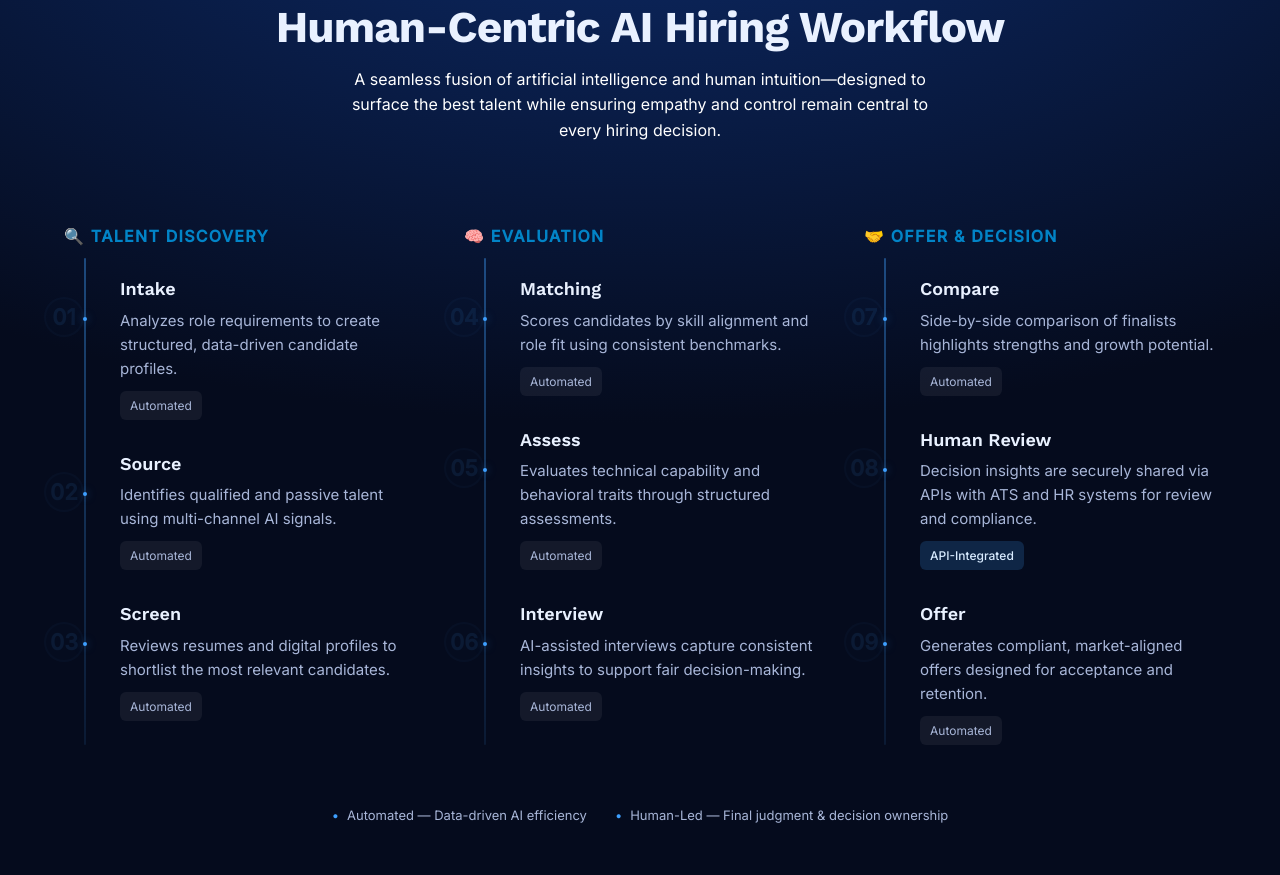
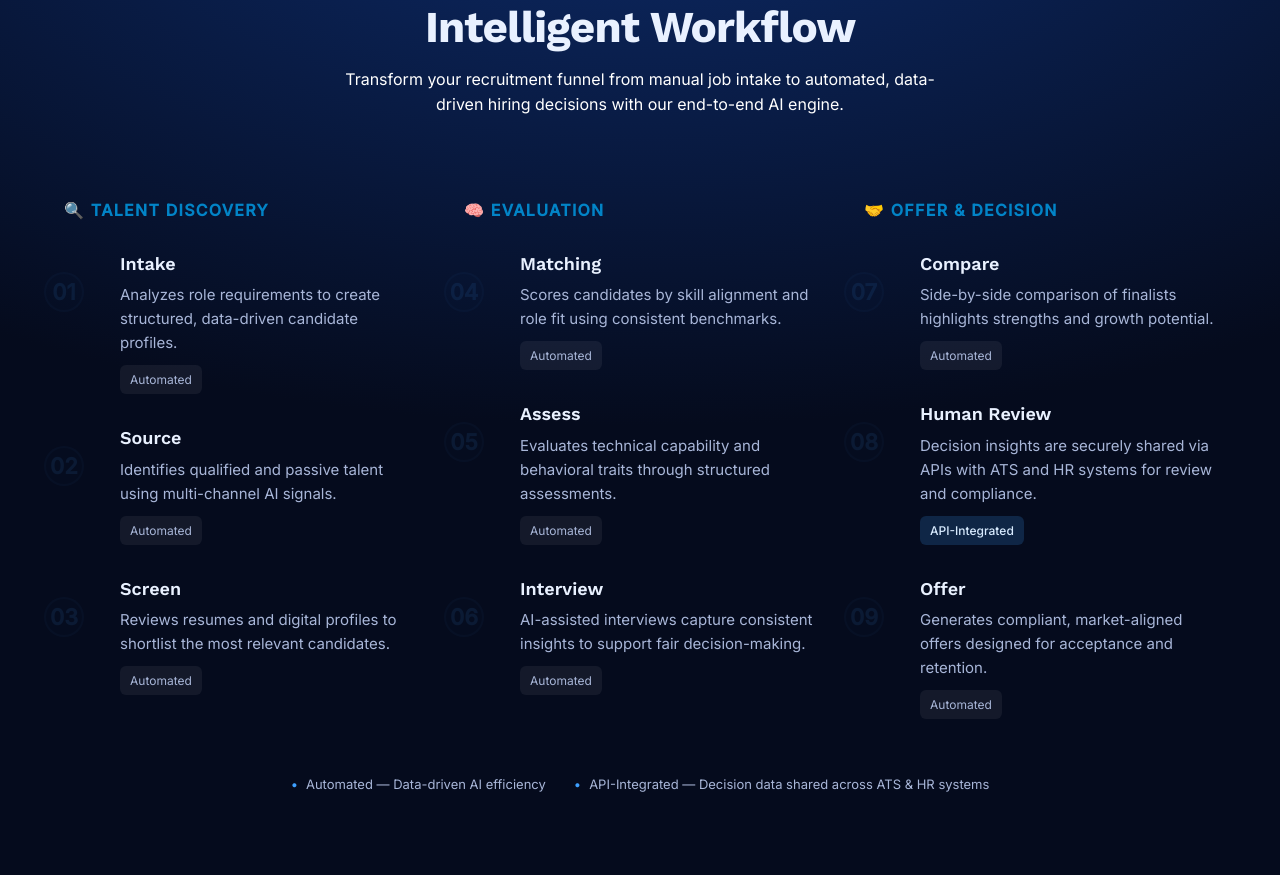
Before and after one commit to PragatikaRout1/aippointlandingpage, a website: page index.html in a window 1280 px wide. Shown: the part 2485-3360 px from the top of the page. Drawn offline with nearby package versions, Linux system fonts and the light colour scheme.

Commit message:
upated how it works and video hieght

```diff
--- a/index.html
+++ b/index.html
@@ -388,7 +388,8 @@
 .ai-features-image img,
 .ai-features-image video {
   width: 100%;
-  max-height: 420px;
+  max-height: 600px;
+  /* 420px */
   object-fit: contain;
   border-radius: 18px;
 }
@@ -806,10 +807,9 @@ document.addEventListener("keydown", (e) => {
 
     <div style="text-align:center;">
       <!-- <span class="badge">REFINING RECRUITMENT</span> -->
-      <h1 class="setup-title">Human-Centric AI Hiring Workflow</h1>
+      <h1 class="setup-title">Intelligent Workflow</h1>
       <p class="setup-subtitle" style="color: #fff;">
-        A seamless fusion of artificial intelligence and human intuition—designed to surface
-        the best talent while ensuring empathy and control remain central to every hiring decision.
+       Transform your recruitment funnel from manual job intake to automated, data-driven hiring decisions with our end-to-end AI engine.
       </p>
     </div>
 
@@ -933,7 +933,7 @@ Decision insights are securely shared via APIs with ATS and HR systems for revie
 
     <div class="legend">
       <span>Automated — Data-driven AI efficiency</span>
-      <span>Human-Led — Final judgment & decision ownership</span>
+      <span>API-Integrated — Decision data shared across ATS & HR systems</span>
     </div>
 
   </div>
@@ -1009,21 +1009,11 @@ Decision insights are securely shared via APIs with ATS and HR systems for revie
   color: #0284C7;
   margin-bottom: 28px;
   font-weight: 600;
+  text-align: center;
 }
 
 .column {
   position: relative;
-}
-
-.column::before {
-  content: "";
-  position: absolute;
-  top: 34px;
-  bottom: 0;
-  left: 20px;
-  width: 2px;
-  background: linear-gradient(180deg, rgba(62,160,255,0.4) 0%, rgba(62,160,255,0.1) 100%);
-  border-radius: 1px;
 }
 
 /* ---------- STEP ---------- */
@@ -1037,18 +1027,6 @@ Decision insights are securely shared via APIs with ATS and HR systems for revie
 
 .step:last-child {
   padding-bottom: 0;
-}
-
-.step::before {
-  content: "";
-  position: absolute;
-  left: 19px;
-  top: 40px;
-  width: 4px;
-  height: 4px;
-  background: #3ea0ff;
-  border-radius: 50%;
-  box-shadow: 0 0 8px rgba(62,160,255,0.6);
 }
 
 .step-number {
@@ -1121,7 +1099,7 @@ Decision insights are securely shared via APIs with ATS and HR systems for revie
   display: flex;
   justify-content: center;
   gap: 28px;
-  margin-top: 20px;
+  margin-top: 15px;
   font-size: 13px;
   color: #a8b6d8;
   flex-wrap: wrap;
```
